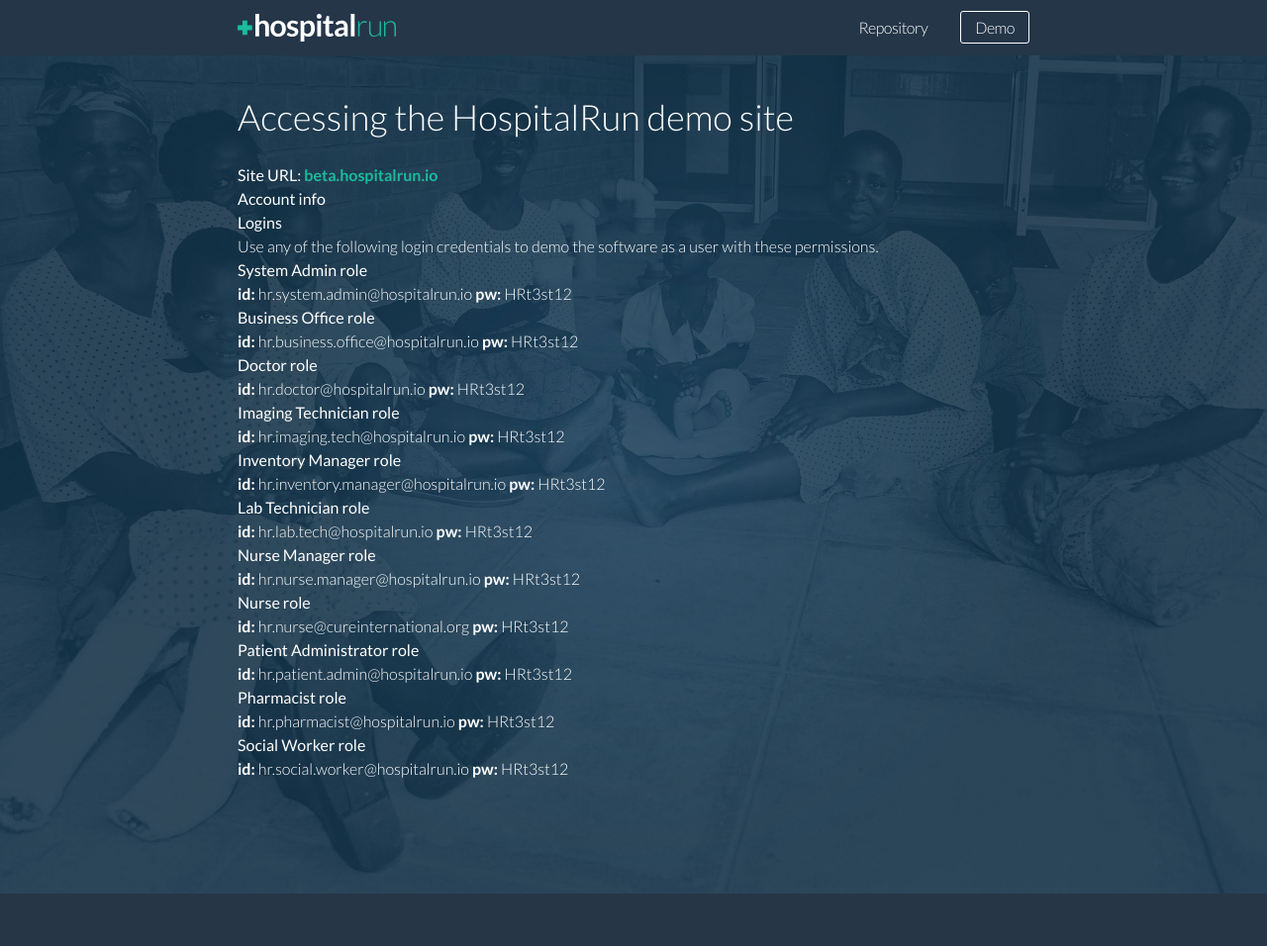
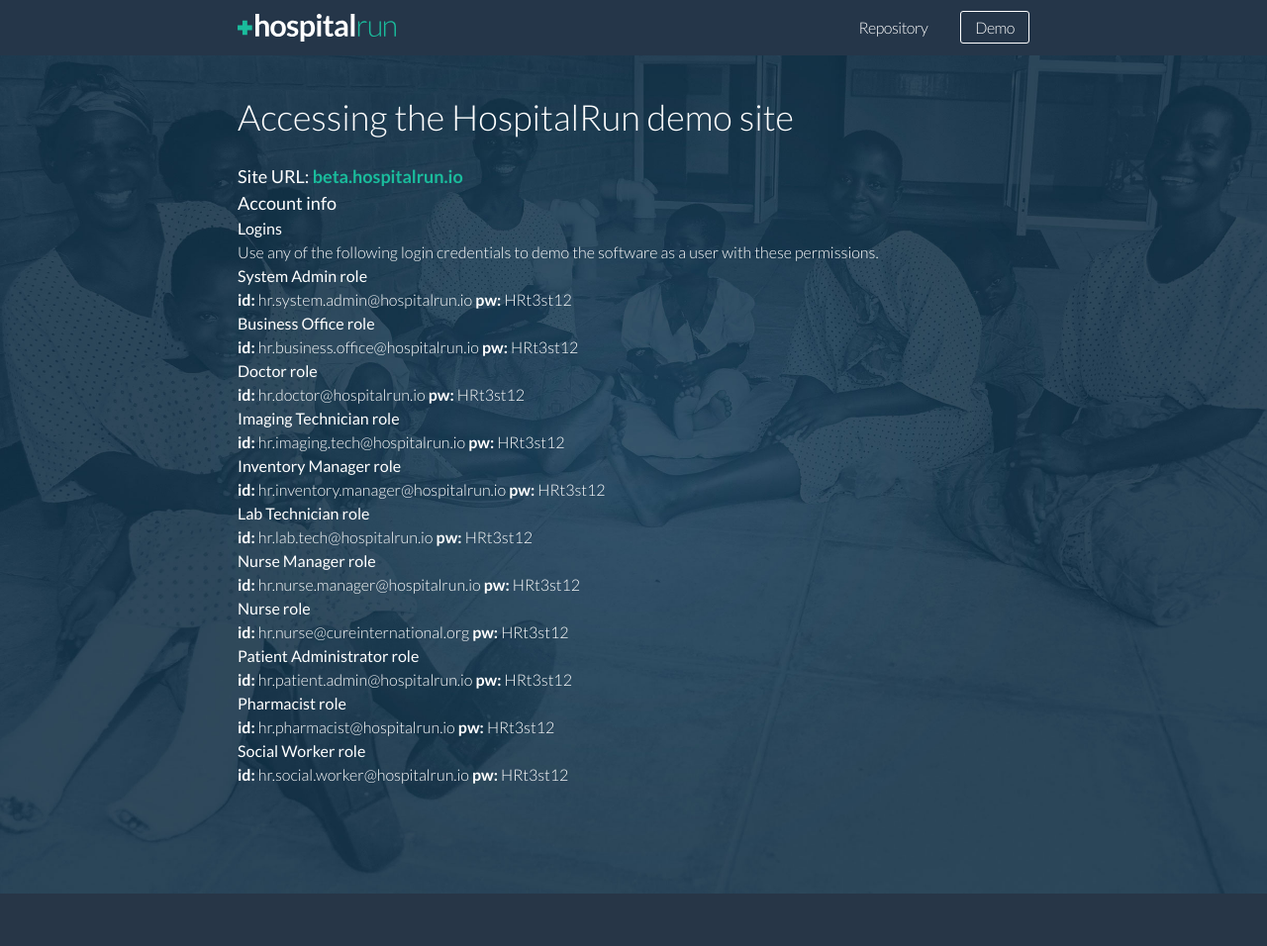
Before and after one commit to HospitalRun/hospitalrun.io, a Jekyll site: the page built from demo/index.md, in a window 1280 px wide. Shown: the whole page at 99% size. Built offline with Jekyll 4.4.1, drawn with Linux system fonts in a browser that asks for light colours.

Commit message:
add specific styles for demo page

```diff
--- /dev/null
+++ b/_sass/_demo.scss
@@ -0,0 +1,8 @@
+// Demo page styles
+// -------------------------------------------/
+
+body.demo {
+
+  h2 { font-size: 18px; }
+
+}
--- a/css/main.scss
+++ b/css/main.scss
@@ -9,6 +9,7 @@
 
 // specific styles
 @import "temp_lp";
+@import "demo";
 
 // media queries
 @import "media_queries";
```
